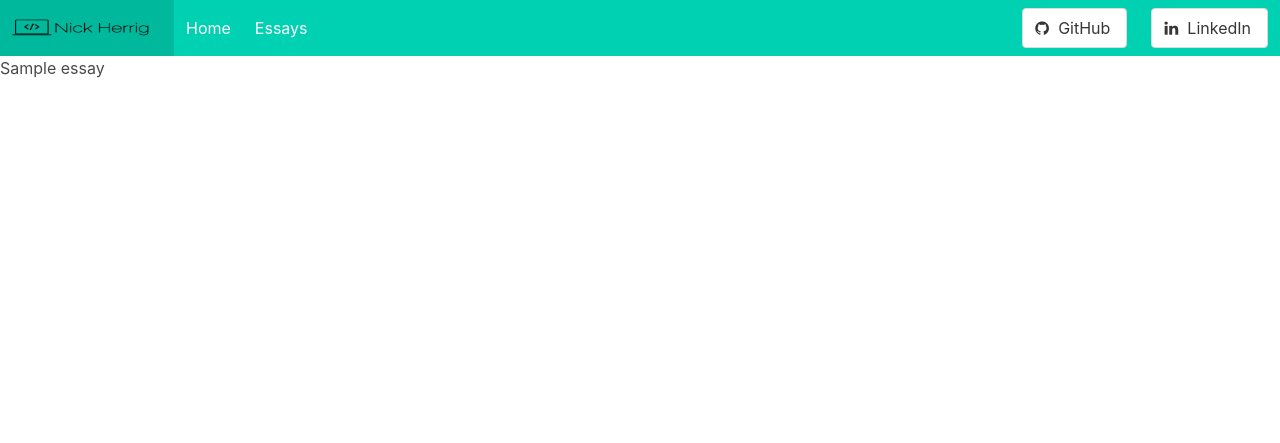
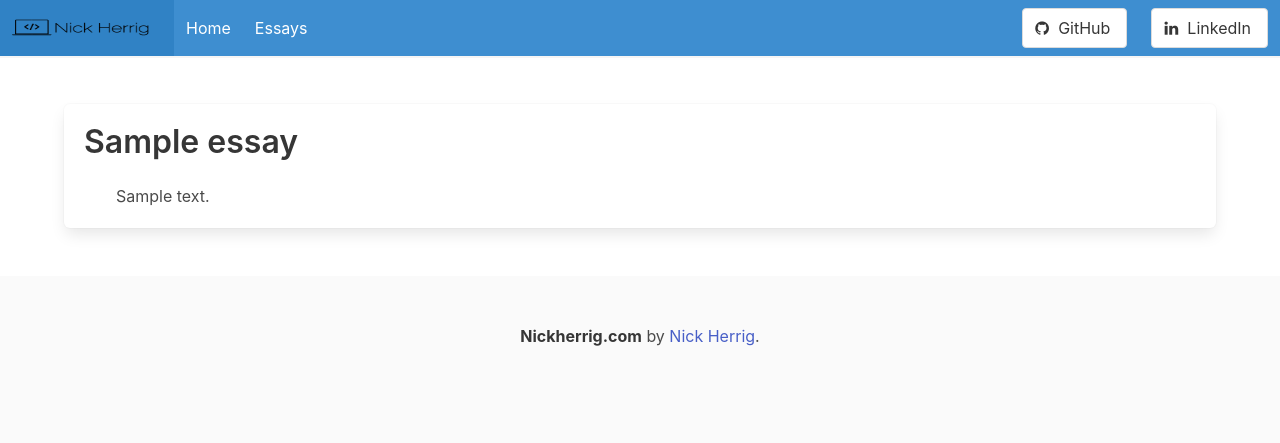
Before and after one commit to NickHerrig/personal-website, a Django app: a page that uses essays/templates/essays/base.html in a window 1280 px wide. Shown: the top 443 px of the page. Run offline with Django 3.2, Linux system fonts and the light colour scheme; tables that the repository leaves empty hold one stand-in row (values such as "Sample post"); some libraries are stand-ins or nearby versions.

Commit message:
Deploy blog detail format, Update nav bar

```diff
--- a/essays/templates/essays/base.html
+++ b/essays/templates/essays/base.html
@@ -10,15 +10,22 @@
   </head>
   <body>
 
-    <nav class="navbar is-primary">
+    <nav class="navbar is-info has-shadow">
 
       <div class="navbar-brand">
         <a class="navbar-item" href="https://nickherrig.com">
           <img src="{% static "essays/navbar-logo.png" %}" width="150" height="100">
         </a>
+
+        <a class="navbar-burger">
+          <span></span>
+          <span></span>
+          <span></span>
+        </a>
+
       </div>
 
-      <div class="navbar-menu">
+      <div class="navbar-menu is-active">
 
         <div class="navbar-start">
           <a class="navbar-item" href="https://nickherrig.com">
--- a/essays/templates/essays/detail.html
+++ b/essays/templates/essays/detail.html
@@ -1,7 +1,38 @@
 {% extends 'essays/base.html' %}
 
 {% block content %}
+{% load markdownify %}
 
-<h1>{{ essay.title }}</h1>
+<section class="section">
+  <div class="container">
+
+    <div class="box">
+      <article class="media">
+        <div class="media-content">
+          <div class="content">
+
+            <h1 class="title">{{ essay.title }}</h1>
+
+            <div class="content">
+              <ol type="1">
+                {{ essay.content|markdownify }}
+              </ol>
+            </div>
+
+          </div>
+        </div>
+      </article>
+    </div>
+
+  </div>
+</section>
+
+<footer class="footer">
+  <div class="content has-text-centered">
+    <p>
+      <strong>Nickherrig.com</strong> by <a href="https://www.linkedin.com/in/nickherrig/">Nick Herrig</a>.
+    </p>
+  </div>
+</footer>
 
 {% endblock %}
--- a/mysite/settings.py
+++ b/mysite/settings.py
@@ -32,6 +32,7 @@ ALLOWED_HOSTS = []
 # Application definition
 
 INSTALLED_APPS = [
+    'markdownify',
     'pages.apps.PagesConfig',
     'essays.apps.EssaysConfig',
     'django.contrib.admin',
--- a/requirements.txt
+++ b/requirements.txt
@@ -1,5 +1,10 @@
 asgiref==3.2.3
+bleach==3.1.0
 Django==3.0
+Markdown==3.1.1
+Pillow==7.0.0
 pkg-resources==0.0.0
 pytz==2019.3
+six==1.13.0
 sqlparse==0.3.0
+webencodings==0.5.1
```
Also changed, not shown: pages/templates/pages/base.html (+14 -3 lines), essays/migrations/0003_auto_20200104_0924.py (added), essays/migrations/0004_auto_20200104_0941.py (added).
